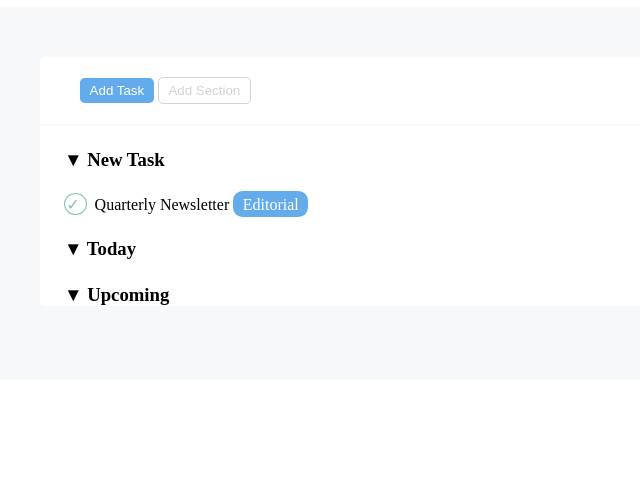
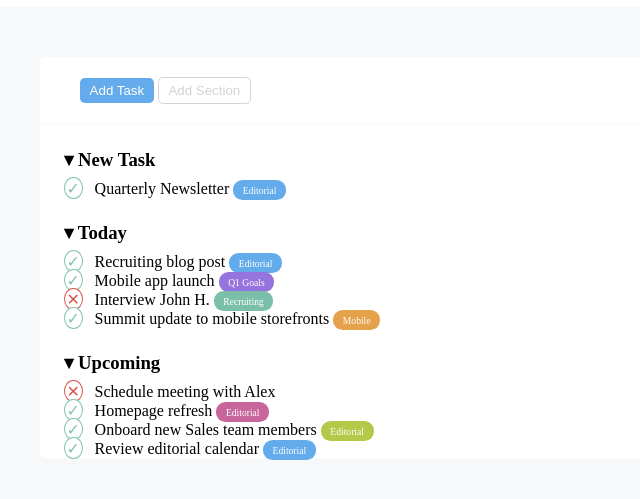
Before and after one commit to giovannilampis/html-css-toboolist, a plain HTML site: page index.html in a window 1280 px wide. Shown: the part 61-560 px from the top of the page, without its empty margins (0-640 px from the left). Drawn offline with Linux system fonts and the light colour scheme.

Commit message:
added missing tasks

```diff
--- a/index.html
+++ b/index.html
@@ -27,20 +27,57 @@
             </div>
 
             <section>
-                <h3>&#9660; New Task</h3>
-                <span class="circle v">
-                    &#10003;
-                </span>
+                <h3>&#9662; New Task</h3>
+                <span class="circle v">&#10003;</span>
                 <span>Quarterly Newsletter</span>
                 <span class="task editorial">Editorial</span>
             </section>
 
             <section>
-                <h3>&#9660; Today</h3>
+                <h3>&#9662; Today</h3>
+                <div>
+                    <span class="circle v">&#10003;</span>
+                    <span>Recruiting blog post</span>
+                    <span class="task editorial">Editorial</span>
+                </div>
+                <div>
+                    <span class="circle v">&#10003;</span>
+                    <span>Mobile app launch</span>
+                    <span class="task q1-goals">Q1 Goals</span>
+                </div>
+                <div>
+                    <span class="circle x">&#10005;</span>
+                    <span>Interview John H.</span>
+                    <span class="task recruiting">Recruiting</span>
+                </div>
+                <div>
+                    <span class="circle v">&#10003;</span>
+                    <span>Summit update to mobile storefronts</span>
+                    <span class="task mobile">Mobile</span>
+                </div>
             </section>
 
             <section>
-                <h3>&#9660; Upcoming</h3>
+                <h3>&#9662; Upcoming</h3>
+                <div>
+                    <span class="circle x">&#10005;</span>
+                    <span>Schedule meeting with Alex</span>
+                </div>
+                <div>
+                    <span class="circle v">&#10003;</span>
+                    <span>Homepage refresh</span>
+                    <span class="task website">Editorial</span>
+                </div>
+                <div>
+                    <span class="circle v">&#10003;</span>
+                    <span>Onboard new Sales team members</span>
+                    <span class="task sales">Editorial</span>
+                </div>
+                <div>
+                    <span class="circle v">&#10003;</span>
+                    <span>Review editorial calendar</span>
+                    <span class="task editorial">Editorial</span>
+                </div>
             </section>
 
         </div>
--- a/style.css
+++ b/style.css
@@ -41,7 +41,7 @@ header > span {
 }
 
 h3 {
-    margin: 1.5rem 1.5rem;
+    margin: 1.5rem 1.5rem 0.5rem 1.5rem;
 }
 
 .btn {
@@ -81,6 +81,7 @@ green-v {
 .task {
     padding: 0.3rem 0.6rem;
     color: white;
+    font-size: 0.6rem;
     border-radius: 0.6rem;
 }
 
```
